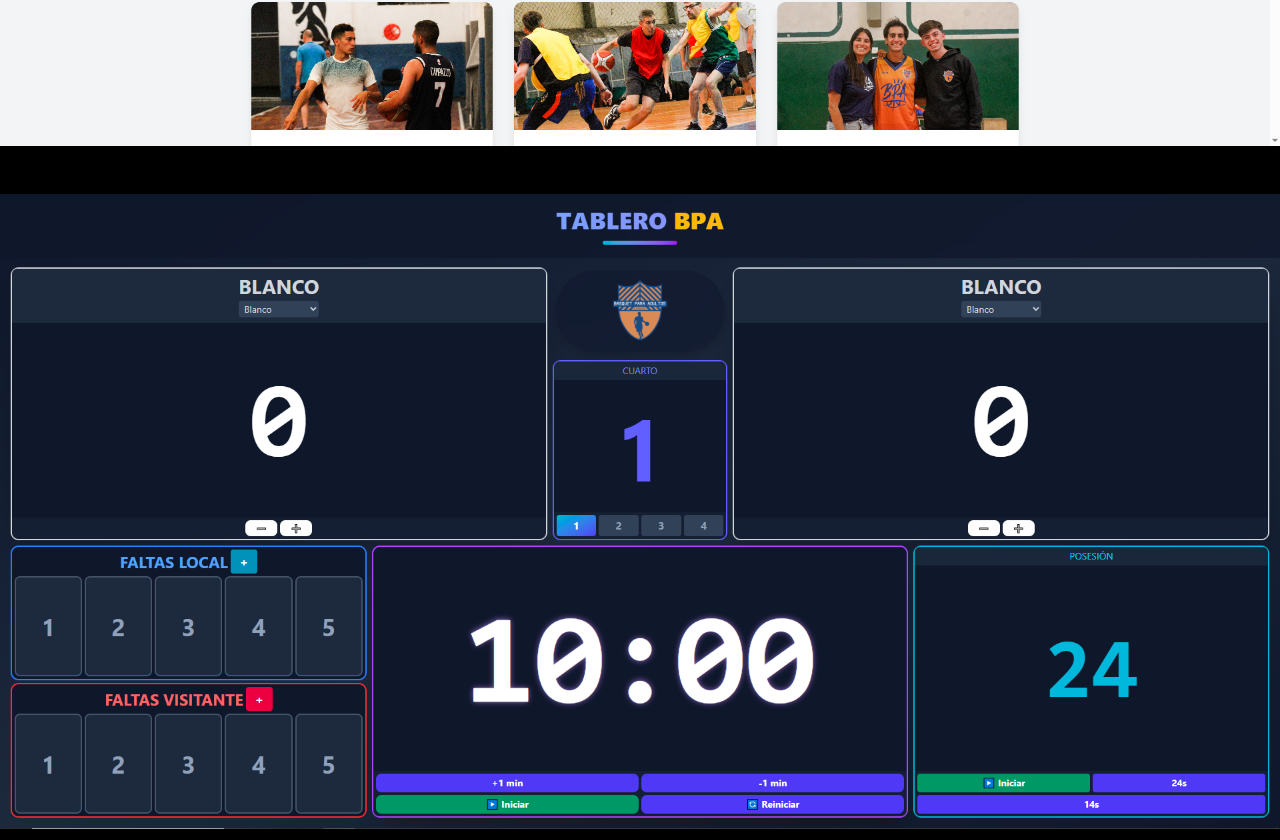
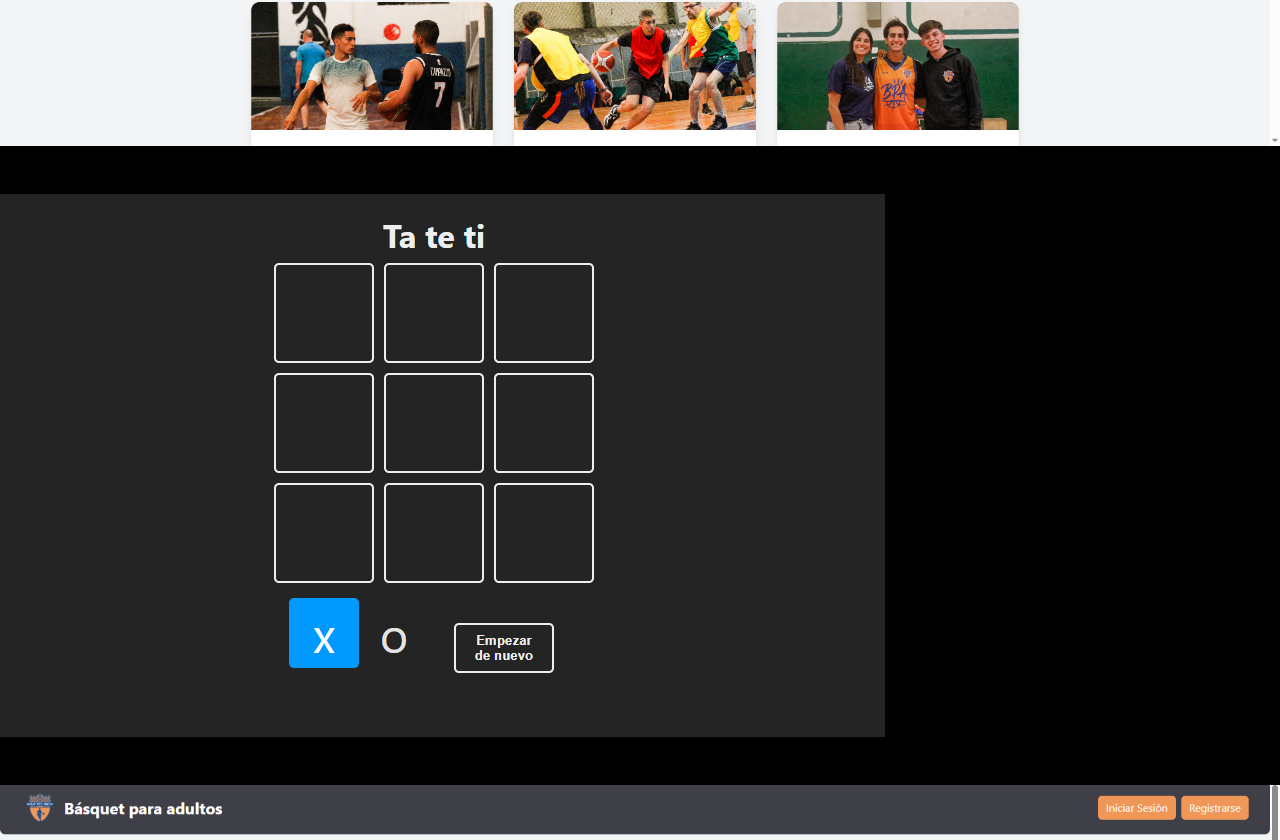
Before and after one commit to GonzaTorres99/Porfolio-Gonzalo-Torres, a React (Vite) app: page / in a window 1280 px wide. Shown: the part 10823-11663 px from the top of the page. Built offline with nearby package versions, Linux system fonts and the light colour scheme.

Commit message:
tateti agregado

```diff
--- a/src/assets/components/Works.tsx
+++ b/src/assets/components/Works.tsx
@@ -1,5 +1,5 @@
 import bpa from '/bpa.png'
-import tablerobpa from '/tablerobpa.png'
+import tateti from '/tateti.png'
 
 const Works = () => {
     return (
@@ -28,13 +28,13 @@ const Works = () => {
 
                 <div className="transform transition-transform duration-300 hover:scale-105 overflow-hidden shadow-lg shadow-[#040c16]
                             group container rounded-md flex justify-center items-center mx-auto content-div h-[200px] bg-cover relative">
-                    <img src={tablerobpa} className="w-full h-full object-cover" />
+                    <img src={tateti} className="w-full h-full object-cover" />
                     <div className='opacity-0 group-hover:opacity-90 bg-[gray]/70 absolute inset-0 flex flex-col justify-center items-center'>
-                        <span className='text-2x1 font-bold text-white tracking-wider'>Tablero BPA</span>
+                        <span className='text-2x1 font-bold text-white tracking-wider'>Ta Te Ti</span>
                         <div className='pt-8 text-center'>
-                            <a href="https://tablero-bpa.vercel.app/" target='_blank'>
+                            <a href="https://github.com/GonzaTorres99/Ta-Te-Ti---Gonzalo-Torres" target='_blank'>
                                 <button className='text-center rounded-lg px-4 py-3 m-2 bg-white text-gray-700 font-bold text-lg'>
-                                    Ver
+                                    Ver en GitHub
                                 </button>
                             </a>
                         </div>
@@ -58,7 +58,7 @@ const Works = () => {
 
                 <div className="transform transition-transform duration-300 hover:scale-105 overflow-hidden shadow-lg shadow-[#040c16]
                             group container rounded-md flex justify-center items-center mx-auto content-div h-[200px] bg-cover relative">
-                    <img src={tablerobpa} className="w-full h-full object-cover" />
+                    <img src={tateti} className="w-full h-full object-cover" />
                     <div className='opacity-0 group-hover:opacity-90 bg-[gray]/70 absolute inset-0 flex flex-col justify-center items-center'>
                         <span className='text-2x1 font-bold text-white tracking-wider'>Proyecto 1</span>
                         <div className='pt-8 text-center'>
```
Also changed, not shown: public/tateti.png (added).
